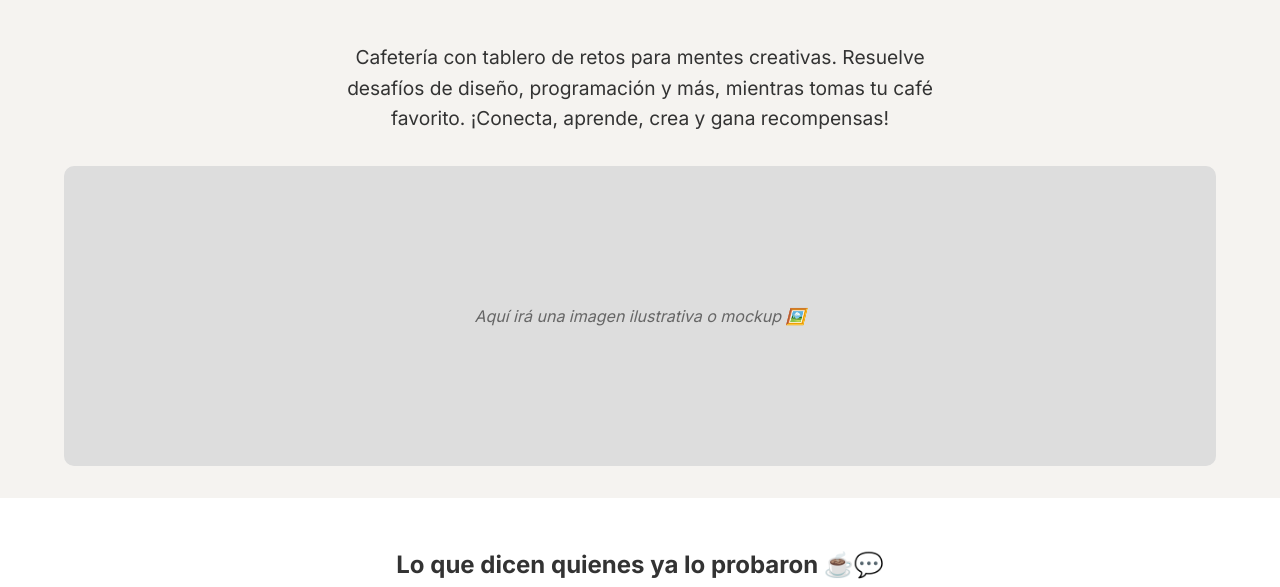
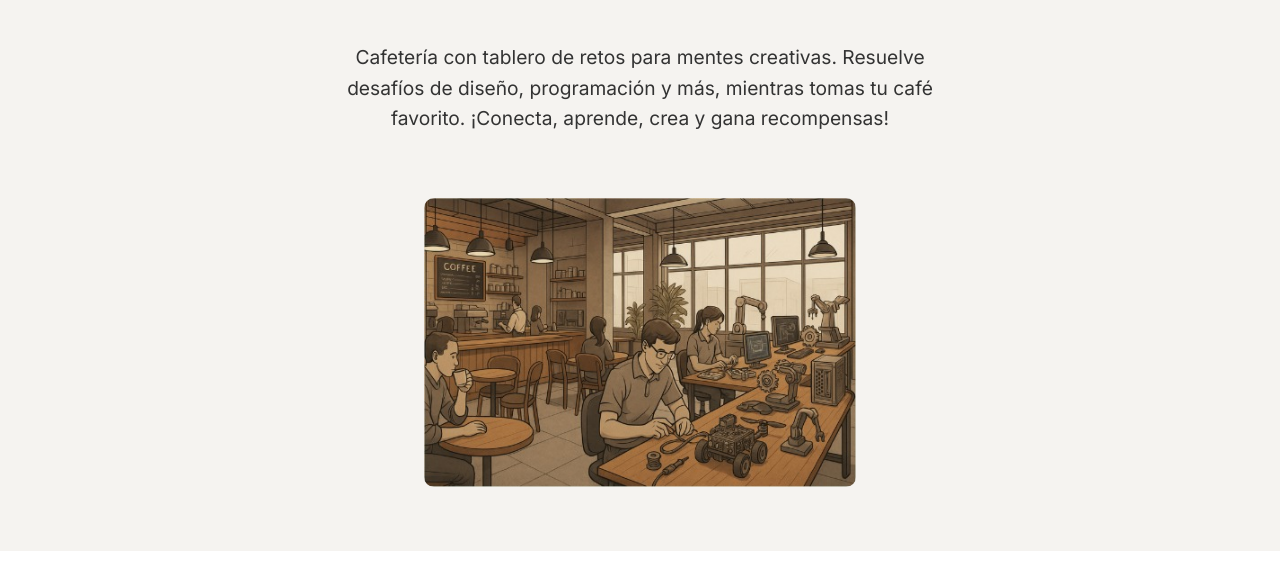
Before and after one commit to AndreZubieta/CafeLab, a plain HTML site: page index.html in a window 1280 px wide. Shown: the part 213-800 px from the top of the page. Drawn offline with Linux system fonts and the light colour scheme.

Commit message:
Update index.html

```diff
--- a/index.html
+++ b/index.html
@@ -82,8 +82,8 @@
   </section>
 
   <section class="mockup">
-    <div class="mockup-placeholder">
-      Aquí irá una imagen ilustrativa o mockup 🖼️
+    <div class="mockup">
+      <img src="mockup.jpg" alt="Imagen ilustrativa de Café Lab" style="max-width:90%; border-radius:10px;">
     </div>
   </section>
 
```
